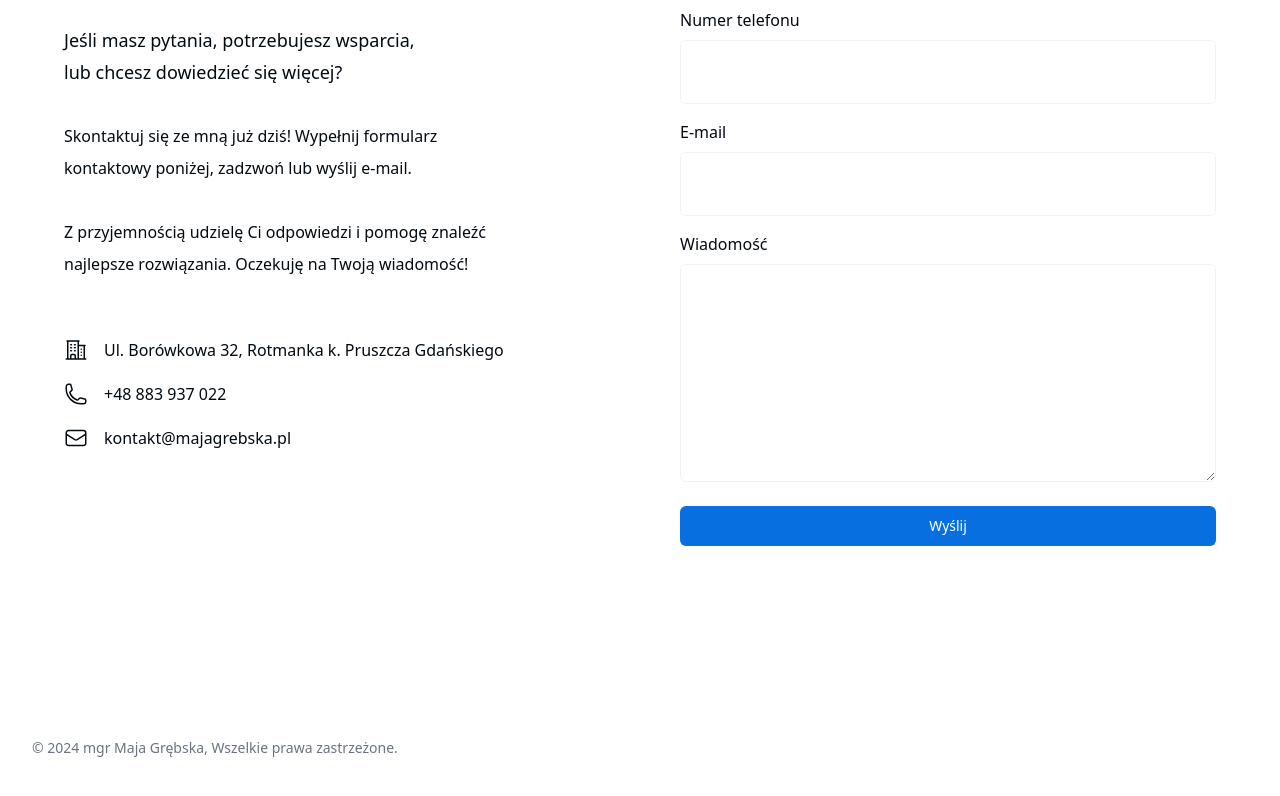
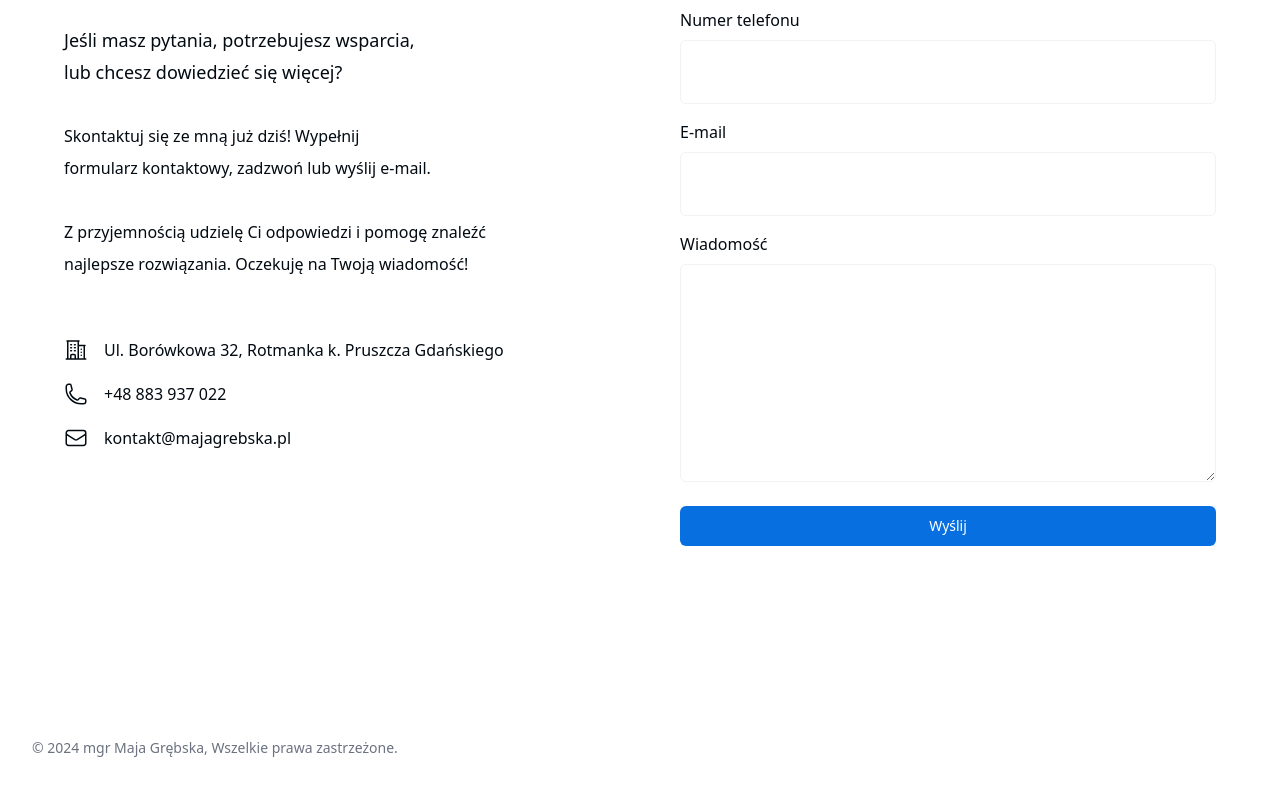
Before and after one commit to mflisikowski/grebska-maja, a Next.js app: page / in a window 1280 px wide. Shown: the part 3519-4315 px from the top of the page. Built offline with nearby package versions, Linux system fonts and the light colour scheme.

Commit message:
fix(contact): update contact form text

```diff
--- a/src/components/contact/form.tsx
+++ b/src/components/contact/form.tsx
@@ -93,8 +93,8 @@ export const ContactForm = () => {
             </p>
 
             <p className="text-balance text-base leading-8">
-              Skontaktuj się ze mną już dziś! Wypełnij formularz kontaktowy
-              poniżej, zadzwoń lub wyślij e-mail.
+              Skontaktuj się ze mną już dziś! Wypełnij formularz kontaktowy,
+              zadzwoń lub wyślij e-mail.
             </p>
 
             <p className="text-balance text-base leading-8">
```
